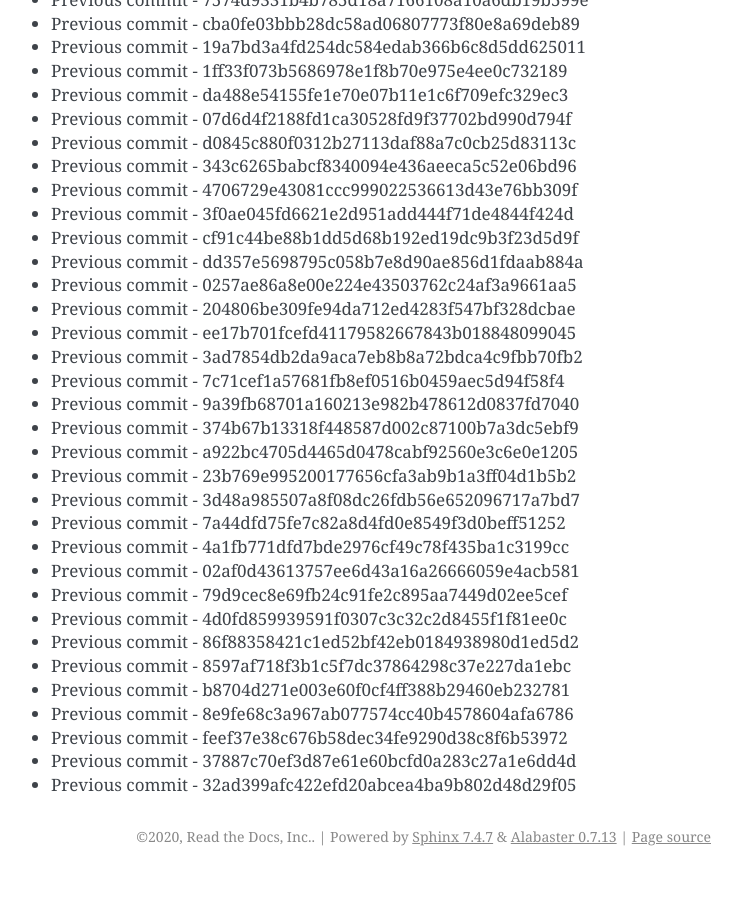
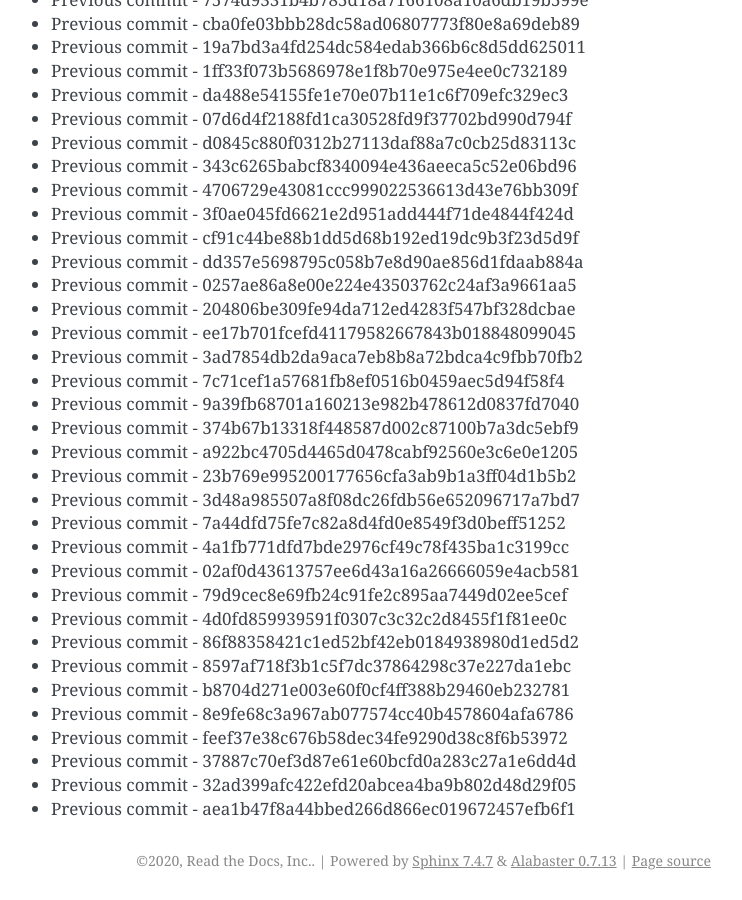
Before and after one commit to readthedocs/rtd-git-stresstest, a Sphinx documentation site: the page built from docs/updates.rst, in a window 1280 px wide and 900 px high, scrolled down 59315 px. Shown: the whole window, without its empty margins (399-1141 px from the left). Built offline with Sphinx 7.4.7, drawn with Linux system fonts in a browser that asks for light colours; before the commit the page ends 60191 px from its top, so only the background shows below that.

Commit message:
Generating commit from previous: aea1b47f8a44bbed266d866ec019672457efb6f1

```diff
--- a/docs/updates.rst
+++ b/docs/updates.rst
@@ -2524,3 +2524,4 @@ It can be tested for any performance characteristics.
 * Previous commit - feef37e38c676b58dec34fe9290d38c8f6b53972
 * Previous commit - 37887c70ef3d87e61e60bcfd0a283c27a1e6dd4d
 * Previous commit - 32ad399afc422efd20abcea4ba9b802d48d29f05
+* Previous commit - aea1b47f8a44bbed266d866ec019672457efb6f1
```
